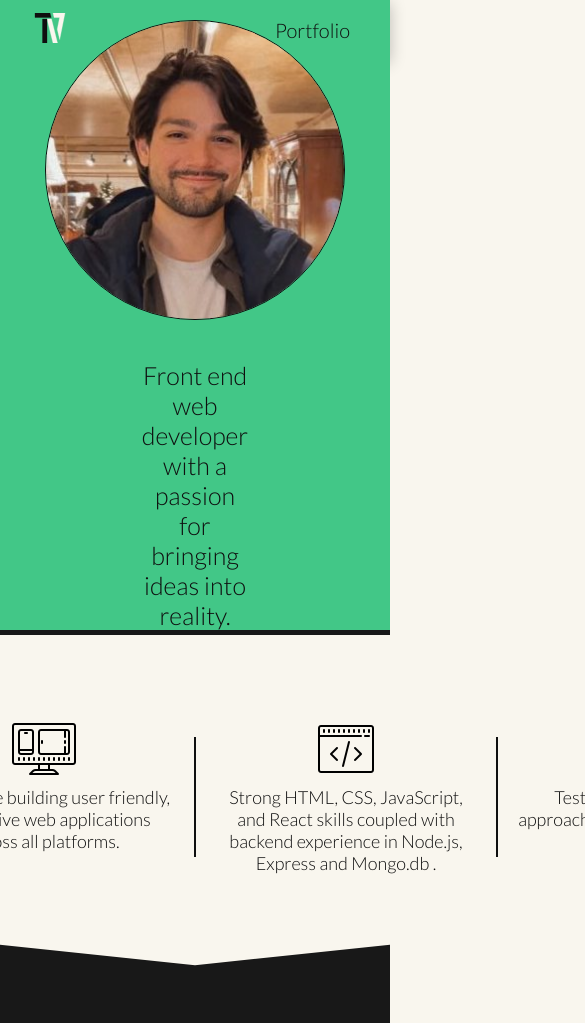
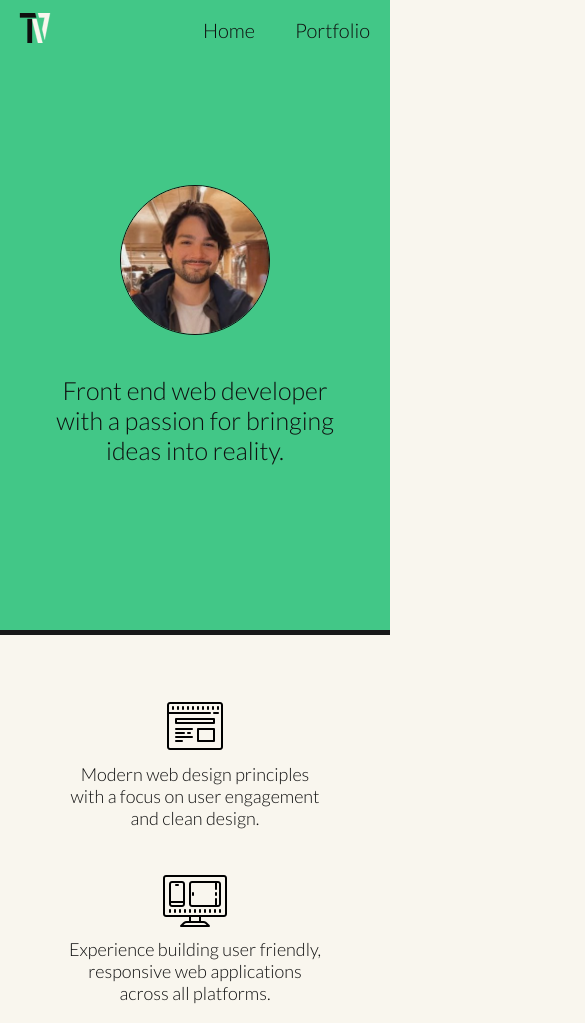
Before and after one commit to Thomas-Vargas/personal_website, a plain HTML site: page index.html in a window 390 px wide. Shown: the top 1023 px of the page, 585 px wide, since content can reach past the window. Drawn offline with Linux system fonts and the light colour scheme.

Commit message:
Media queries for mobile.

```diff
--- a/index.html
+++ b/index.html
@@ -28,9 +28,11 @@
     </div>
 
     <section id="hero" class="flex">
-        <img src="images/me2.jpeg" alt="selfie">
+        <img src="images/me2.jpeg" alt="Thomas Vargas">
 
-        <p>Front end web developer with a passion for bringing ideas into reality.</p>
+        <div class="hero-text">
+            <p>Front end web developer with a passion for bringing ideas into reality.</p>
+        </div>
     </section>
     <div class="bar"></div>
 
--- a/style.css
+++ b/style.css
@@ -128,7 +128,6 @@ nav a:hover {
 }
 
 .info-container {
-    margin: 100px;
     color: var(--dark-font);
     gap: 20px;
     justify-content: center;
@@ -452,3 +451,57 @@ i {
     text-align: center;
     color: var(--dark-font);
 }
+
+/* Media Queries */
+@media only screen and (max-width: 400px) {
+    #hero img {
+        height: 150px;
+        width: 150px;
+    }
+
+    #hero p {
+        margin: 40px;
+    }
+
+    .footer-container {
+        height: 500px;
+        gap: 20px;
+        flex-direction: column;
+    }
+
+    .footer-container .divider {
+        height: 1px;
+        width: 50px;
+    }
+
+    .info-container {
+        gap: 10px;
+        flex-direction: column;
+    }
+
+    .info-container .divider {
+        height: 0px;
+        width: 0px;
+        border: none;
+    }
+
+    #info {
+        height: 800px;
+    }
+
+    .contact-container {
+        width: 360px;
+    }
+
+    .contact-container #message {
+        width: 300px;
+    }
+
+    nav {
+        padding-right: 20px;
+    }
+
+    .logo {
+        margin-left: 10px;
+    }
+}
```
